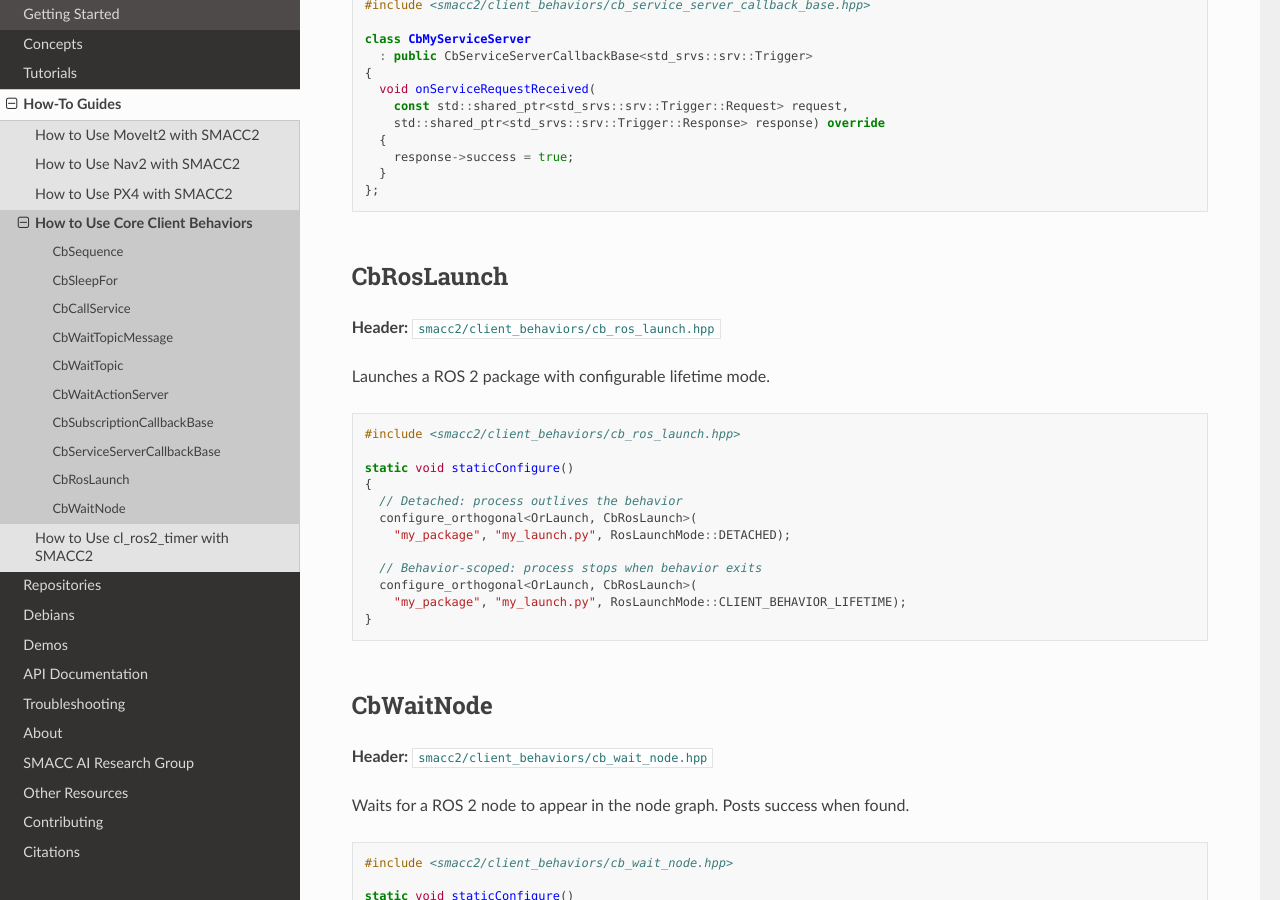
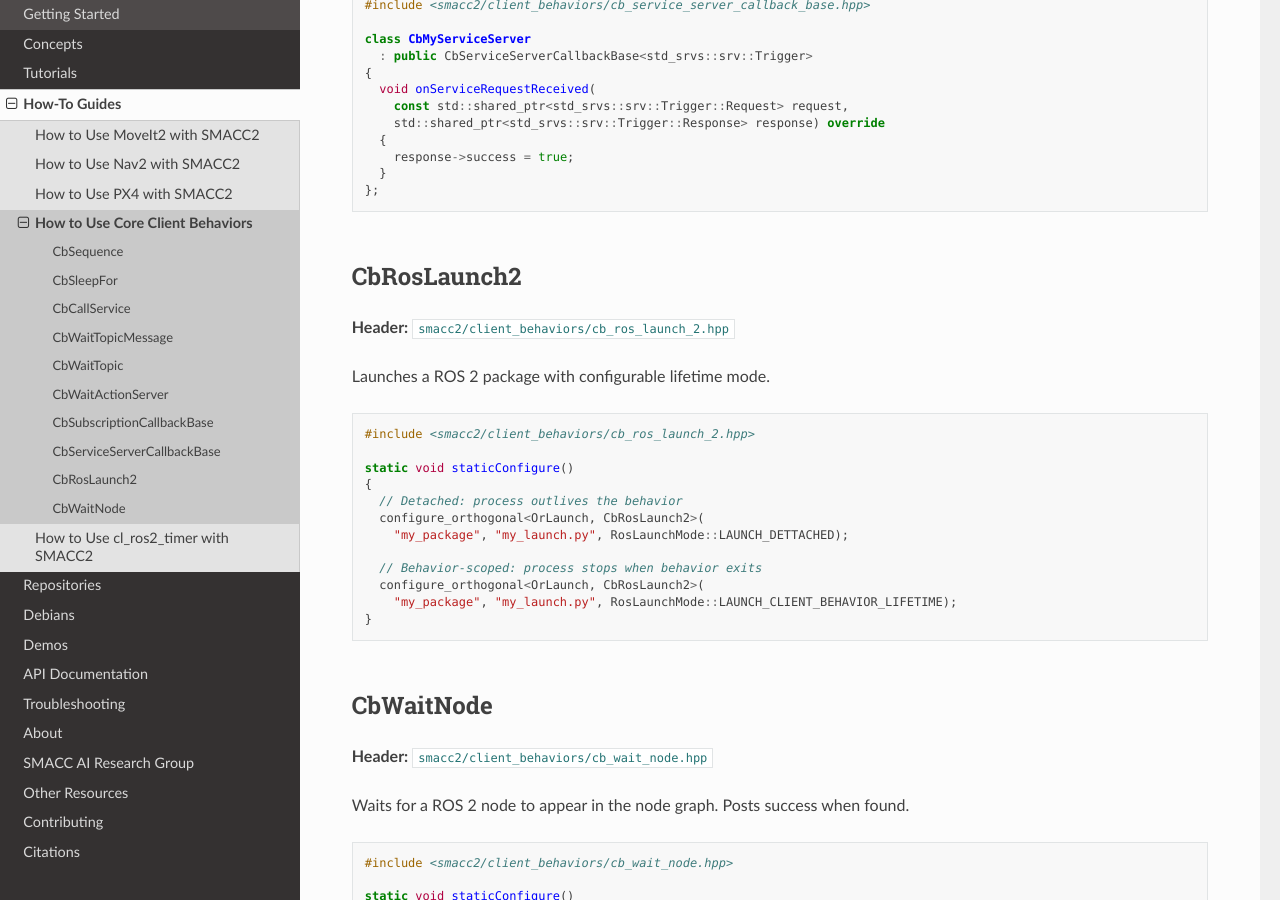
Before and after one commit to robosoft-ai/smacc2_docs, a Sphinx documentation site: the page built from docs/source/how-to/how-to-core-client-behaviors.rst, in a window 1280 px wide and 900 px high, scrolled down 3357 px. Built offline with Sphinx 7.4.7 and the Read the Docs theme 3.1.0, drawn with Linux system fonts in a browser that asks for light colours; comment, search, counter and statistics services are not loaded.

Commit message:
Name cb_ros_launch_2 instead of the retired cb_ros_launch in CLAUDE.md's list of core client behaviors

```diff
--- a/docs/source/how-to/how-to-core-client-behaviors.rst
+++ b/docs/source/how-to/how-to-core-client-behaviors.rst
@@ -1,6 +1,6 @@
 .. title:: How to Use Core Client Behaviors
 .. meta::
-   :description: Reference for SMACC2 core client behaviors — CbSequence, CbSleepFor, CbCallService, CbWaitTopicMessage, CbRosLaunch, CbWaitNode, and more.
+   :description: Reference for SMACC2 core client behaviors — CbSequence, CbSleepFor, CbCallService, CbWaitTopicMessage, CbRosLaunch2, CbWaitNode, and more.
 
 How to Use Core Client Behaviors
 ==================================
@@ -177,26 +177,26 @@
      }
    };
 
-CbRosLaunch
-------------
+CbRosLaunch2
+-------------
 
-**Header:** ``smacc2/client_behaviors/cb_ros_launch.hpp``
+**Header:** ``smacc2/client_behaviors/cb_ros_launch_2.hpp``
 
 Launches a ROS 2 package with configurable lifetime mode.
 
 .. code-block:: c++
 
-   #include <smacc2/client_behaviors/cb_ros_launch.hpp>
+   #include <smacc2/client_behaviors/cb_ros_launch_2.hpp>
 
    static void staticConfigure()
    {
      // Detached: process outlives the behavior
-     configure_orthogonal<OrLaunch, CbRosLaunch>(
-       "my_package", "my_launch.py", RosLaunchMode::DETACHED);
+     configure_orthogonal<OrLaunch, CbRosLaunch2>(
+       "my_package", "my_launch.py", RosLaunchMode::LAUNCH_DETTACHED);
 
      // Behavior-scoped: process stops when behavior exits
-     configure_orthogonal<OrLaunch, CbRosLaunch>(
-       "my_package", "my_launch.py", RosLaunchMode::CLIENT_BEHAVIOR_LIFETIME);
+     configure_orthogonal<OrLaunch, CbRosLaunch2>(
+       "my_package", "my_launch.py", RosLaunchMode::LAUNCH_CLIENT_BEHAVIOR_LIFETIME);
    }
 
 CbWaitNode
--- a/docs/source/tutorials/tutorial-5-client-behaviors.rst
+++ b/docs/source/tutorials/tutorial-5-client-behaviors.rst
@@ -217,7 +217,7 @@
    * - ``CbSequence``
      - Async
      - Chain multiple behaviors to run in sequence within one state
-   * - ``CbRosLaunch``
+   * - ``CbRosLaunch2``
      - Async
      - Launch a ROS 2 package (detached or behavior-scoped)
    * - ``CbWaitNode``
```
Also changed, not shown: CLAUDE.md (+1 -1 lines).
